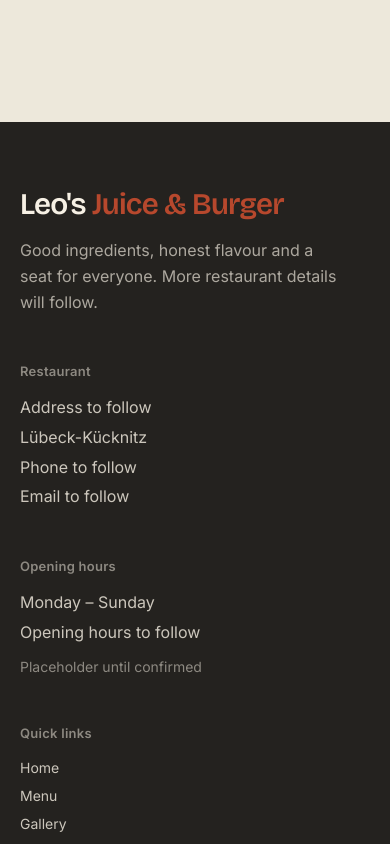
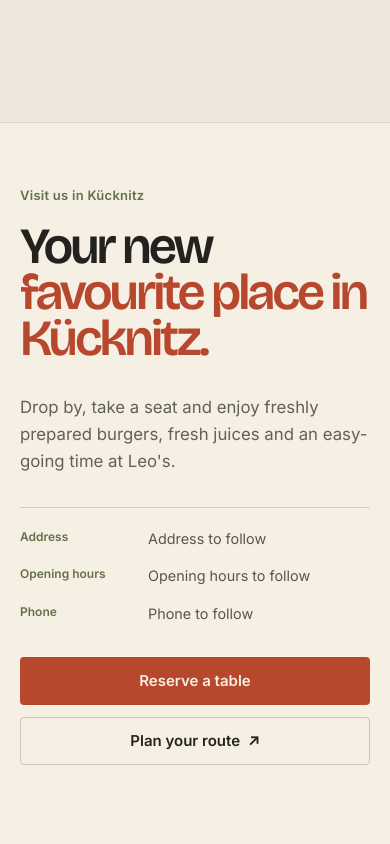
Before and after one commit to veokleo-create07/leosjuiceandburger.lubeck-kucknitz, a Next.js app: page /en in a window 390 px wide. Shown: the part 3960-4804 px from the top of the page. Built offline with nearby package versions, Linux system fonts and the light colour scheme; no server answers.

Commit message:
Add Kücknitz visit section

```diff
--- a/messages/de.json
+++ b/messages/de.json
@@ -51,6 +51,23 @@
       "imageAlt": "Hände beim Zusammenstellen eines frisch zubereiteten Burgers"
     }
   },
+  "visit": {
+    "label": "Besuch uns in Kücknitz",
+    "headingLine1": "Dein neuer",
+    "headingLine2": "Lieblingsplatz in Kücknitz.",
+    "intro": "Komm vorbei, nimm Platz und entdecke frisch zubereitete Burger, frische Säfte und eine entspannte Zeit bei Leo's.",
+    "addressLabel": "Adresse",
+    "hoursLabel": "Öffnungszeiten",
+    "phoneLabel": "Telefon",
+    "placeholderAddress": "Adresse folgt",
+    "placeholderHours": "Öffnungszeiten folgen",
+    "placeholderPhone": "Telefon folgt",
+    "reserveCta": "Tisch reservieren",
+    "directionsCta": "Route planen",
+    "locationLabel": "Standort",
+    "imageAlt": "Einladende Restaurantatmosphäre mit Tischen und warmem Tageslicht",
+    "temporaryImageNote": "Temporäres Bild – wird durch Leo's Fotografie ersetzt."
+  },
   "navigation": {
     "start": "Startseite",
     "menu": "Speisekarte",
--- a/messages/en.json
+++ b/messages/en.json
@@ -51,6 +51,23 @@
       "imageAlt": "Hands assembling a freshly prepared burger"
     }
   },
+  "visit": {
+    "label": "Visit us in Kücknitz",
+    "headingLine1": "Your new",
+    "headingLine2": "favourite place in Kücknitz.",
+    "intro": "Drop by, take a seat and enjoy freshly prepared burgers, fresh juices and an easy-going time at Leo's.",
+    "addressLabel": "Address",
+    "hoursLabel": "Opening hours",
+    "phoneLabel": "Phone",
+    "placeholderAddress": "Address to follow",
+    "placeholderHours": "Opening hours to follow",
+    "placeholderPhone": "Phone to follow",
+    "reserveCta": "Reserve a table",
+    "directionsCta": "Plan your route",
+    "locationLabel": "Location",
+    "imageAlt": "Welcoming restaurant atmosphere with tables and warm daylight",
+    "temporaryImageNote": "Temporary image – to be replaced with Leo's photography."
+  },
   "navigation": {
     "start": "Home",
     "menu": "Menu",
--- a/src/app/[locale]/page.tsx
+++ b/src/app/[locale]/page.tsx
@@ -1,6 +1,7 @@
 import { Hero } from "@/components/home/hero";
 import { About } from "@/components/home/about";
 import { Specialties } from "@/components/home/specialties";
+import { Visit } from "@/components/home/visit";
 
 export default function LocaleHomePage() {
   return (
@@ -8,6 +9,7 @@ export default function LocaleHomePage() {
       <Hero />
       <Specialties />
       <About />
+      <Visit />
     </>
   );
 }
--- a/src/app/globals.css
+++ b/src/app/globals.css
@@ -524,6 +524,192 @@
   }
 }
 
+.visit-section {
+  border-top: 1px solid color-mix(in srgb, var(--charcoal) 12%, transparent);
+  background: var(--cream);
+}
+
+.visit-grid {
+  display: grid;
+  grid-template-columns: minmax(0, 0.82fr) minmax(0, 1.18fr);
+  gap: clamp(3rem, 9vw, 9rem);
+  align-items: center;
+}
+
+.visit-copy {
+  padding-block: clamp(1rem, 4vw, 4rem);
+}
+
+.visit-label {
+  margin-bottom: 1.25rem;
+}
+
+.visit-heading {
+  max-width: 31rem;
+  font-family: var(--font-heading);
+  font-size: clamp(3.1rem, 6vw, 5.6rem);
+  font-weight: 600;
+  line-height: 0.91;
+  letter-spacing: -0.06em;
+}
+
+.visit-heading span {
+  display: block;
+}
+
+.visit-intro {
+  max-width: 25rem;
+  margin-top: 2rem;
+  font-size: 1.05rem;
+}
+
+.visit-details {
+  display: grid;
+  gap: 1rem;
+  margin-top: 2.5rem;
+  border-top: 1px solid color-mix(in srgb, var(--charcoal) 16%, transparent);
+  padding-top: 1.25rem;
+}
+
+.visit-details div {
+  display: grid;
+  grid-template-columns: 8rem 1fr;
+  gap: 1rem;
+}
+
+.visit-details dt {
+  color: var(--olive-green);
+  font-family: var(--font-sans);
+  font-size: 0.75rem;
+  font-weight: 600;
+}
+
+.visit-details dd {
+  color: color-mix(in srgb, var(--charcoal) 75%, transparent);
+  font-family: var(--font-sans);
+  font-size: 0.9rem;
+}
+
+.visit-actions {
+  display: flex;
+  flex-wrap: wrap;
+  gap: 0.75rem;
+  margin-top: 2.25rem;
+}
+
+.visit-figure {
+  position: relative;
+  min-height: clamp(25rem, 42vw, 38rem);
+  overflow: hidden;
+  background: var(--olive-green);
+}
+
+.visit-image {
+  object-fit: cover;
+  transition: transform 900ms cubic-bezier(0.22, 1, 0.36, 1);
+}
+
+.visit-image-note {
+  position: absolute;
+  right: 0;
+  bottom: 0;
+  max-width: 11rem;
+  padding: 0.5rem 0.65rem;
+  background: color-mix(in srgb, var(--cream) 88%, transparent);
+  color: color-mix(in srgb, var(--charcoal) 58%, transparent);
+  font-family: var(--font-sans);
+  font-size: 0.65rem;
+  line-height: 1.35;
+}
+
+.visit-location {
+  position: absolute;
+  top: 1rem;
+  left: 1rem;
+  padding: 0.45rem 0.65rem;
+  background: var(--burnt-orange);
+  color: var(--cream);
+  font-family: var(--font-sans);
+  font-size: 0.75rem;
+  font-weight: 600;
+}
+
+.visit-reveal {
+  animation: specialties-reveal 800ms cubic-bezier(0.22, 1, 0.36, 1) both;
+}
+
+@supports (animation-timeline: view()) {
+  .visit-reveal {
+    animation-timeline: view();
+    animation-range: entry 0% cover 28%;
+  }
+
+  .visit-image {
+    animation: visit-parallax linear both;
+    animation-timeline: view();
+    animation-range: entry 0% cover 80%;
+  }
+}
+
+@keyframes visit-parallax {
+  from {
+    transform: scale(1.06) translateY(1rem);
+  }
+
+  to {
+    transform: scale(1.06) translateY(-1rem);
+  }
+}
+
+@media (max-width: 900px) {
+  .visit-grid {
+    gap: 3rem;
+  }
+
+  .visit-details div {
+    grid-template-columns: 7rem 1fr;
+  }
+}
+
+@media (max-width: 767px) {
+  .visit-grid {
+    display: block;
+  }
+
+  .visit-copy {
+    padding-block: 0;
+  }
+
+  .visit-heading {
+    font-size: clamp(3.1rem, 13vw, 4.65rem);
+  }
+
+  .visit-details {
+    gap: 1rem;
+    margin-top: 2rem;
+  }
+
+  .visit-details div {
+    grid-template-columns: 7rem 1fr;
+  }
+
+  .visit-actions {
+    display: grid;
+    grid-template-columns: 1fr;
+    margin-top: 2rem;
+  }
+
+  .visit-actions .button-base {
+    width: 100%;
+  }
+
+  .visit-figure {
+    min-height: 0;
+    aspect-ratio: 1 / 1.05;
+    margin-top: 3rem;
+  }
+}
+
 @media (prefers-reduced-motion: reduce) {
   .hero-reveal,
   .hero-burger-reveal,
@@ -536,9 +722,12 @@
   }
 
   .about-reveal,
-  .about-image-parallax {
+  .about-image-parallax,
+  .visit-reveal,
+  .visit-image {
     animation: none;
     transform: none;
+    transition: none;
   }
 }
 
--- /dev/null
+++ b/src/components/home/visit.tsx
@@ -0,0 +1,70 @@
+import Image from "next/image";
+import { useTranslations } from "next-intl";
+
+import { businessInfo } from "@/config/business";
+import { Link } from "@/i18n/navigation";
+
+export function Visit() {
+  const t = useTranslations("visit");
+  const mapsUrl = `https://www.google.com/maps/search/?api=1&query=${encodeURIComponent(businessInfo.mapsQuery)}`;
+
+  const address = businessInfo.address ?? t("placeholderAddress");
+  const openingHours = businessInfo.openingHours ?? t("placeholderHours");
+  const phone = businessInfo.phone ?? t("placeholderPhone");
+
+  return (
+    <section id="besuch" className="visit-section section-spacing" aria-labelledby="visit-heading">
+      <div className="content-width page-padding">
+        <div className="visit-grid">
+          <div className="visit-copy">
+            <p className="visit-label type-label text-olive-green">{t("label")}</p>
+            <h2 id="visit-heading" className="visit-heading text-charcoal">
+              <span>{t("headingLine1")}</span>
+              <span className="text-burnt-orange">{t("headingLine2")}</span>
+            </h2>
+            <p className="visit-intro type-body text-charcoal/70">{t("intro")}</p>
+
+            <dl className="visit-details">
+              <div>
+                <dt>{t("addressLabel")}</dt>
+                <dd>{address}</dd>
+              </div>
+              <div>
+                <dt>{t("hoursLabel")}</dt>
+                <dd>{openingHours}</dd>
+              </div>
+              <div>
+                <dt>{t("phoneLabel")}</dt>
+                <dd>{phone}</dd>
+              </div>
+            </dl>
+
+            <div className="visit-actions">
+              <Link href="/#reservierung" className="button-base button-editorial button-primary">
+                {t("reserveCta")}
+              </Link>
+              <a href={mapsUrl} target="_blank" rel="noreferrer" className="button-base button-editorial button-secondary">
+                {t("directionsCta")}
+                <span aria-hidden="true">↗</span>
+              </a>
+            </div>
+          </div>
+
+          <figure className="visit-figure visit-reveal">
+            <Image
+              src="/visit-atmosphere-temporary.png"
+              alt={t("imageAlt")}
+              fill
+              sizes="(max-width: 767px) 100vw, 58vw"
+              className="visit-image"
+            />
+            <figcaption className="visit-image-note">{t("temporaryImageNote")}</figcaption>
+            <span className="visit-location" aria-label={`${t("locationLabel")}: ${businessInfo.city}`}>
+              {businessInfo.city}
+            </span>
+          </figure>
+        </div>
+      </div>
+    </section>
+  );
+}
--- a/src/components/layout/site-footer.tsx
+++ b/src/components/layout/site-footer.tsx
@@ -1,5 +1,6 @@
 import { useTranslations } from "next-intl";
 
+import { businessInfo } from "@/config/business";
 import { Link } from "@/i18n/navigation";
 
 const navigation = [
@@ -32,10 +33,10 @@ export function SiteFooter() {
           <div>
             <h2 className="type-label text-cream/50">{t("restaurant")}</h2>
             <address className="type-body mt-4 space-y-1 not-italic text-cream/80">
-              <p>{t("address")}</p>
-              <p>{t("city")}</p>
-              <p>{t("phone")}</p>
-              <p>{t("email")}</p>
+              <p>{businessInfo.address ?? t("address")}</p>
+              <p>{businessInfo.city}</p>
+              <p>{businessInfo.phone ?? t("phone")}</p>
+              <p>{businessInfo.email ?? t("email")}</p>
             </address>
           </div>
 
@@ -43,7 +44,7 @@ export function SiteFooter() {
             <h2 className="type-label text-cream/50">{t("openingHours")}</h2>
             <div className="type-body mt-4 space-y-1 text-cream/80">
               <p>{t("days")}</p>
-              <p>{t("hours")}</p>
+              <p>{businessInfo.openingHours ?? t("hours")}</p>
               <p className="pt-2 text-sm text-cream/50">{t("placeholderNote")}</p>
             </div>
           </div>
--- /dev/null
+++ b/src/config/business.ts
@@ -0,0 +1,12 @@
+/**
+ * Central business details. Replace the null placeholders when the Kücknitz
+ * location confirms its final address, hours, and phone number.
+ */
+export const businessInfo = {
+  city: "Lübeck-Kücknitz",
+  address: null as string | null,
+  openingHours: null as string | null,
+  phone: null as string | null,
+  email: null as string | null,
+  mapsQuery: "Leo's Juice & Burger Kücknitz Lübeck",
+} as const;
```
Also changed, not shown: 1 other file (tests, documents, lock files or other folders).
